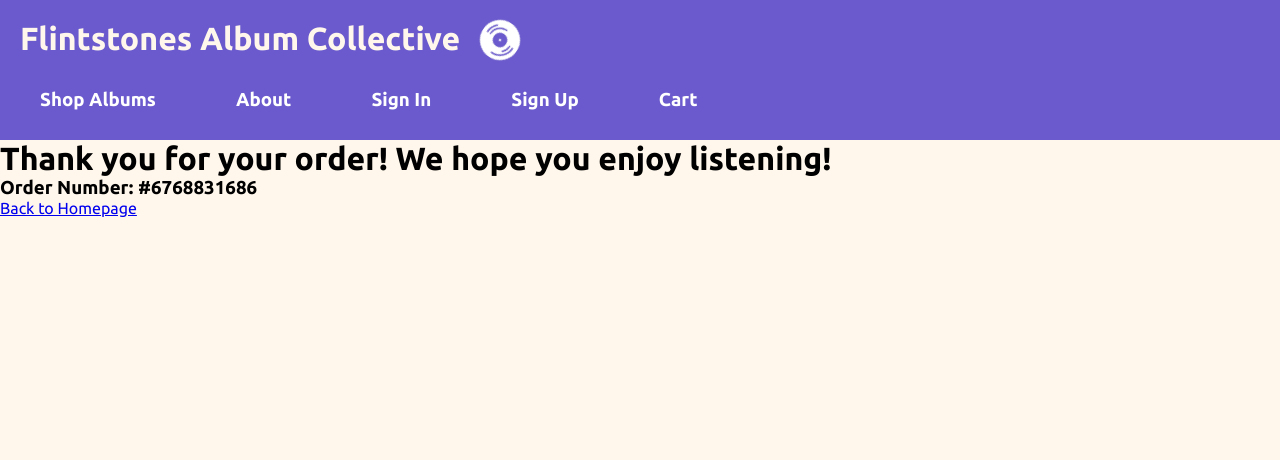
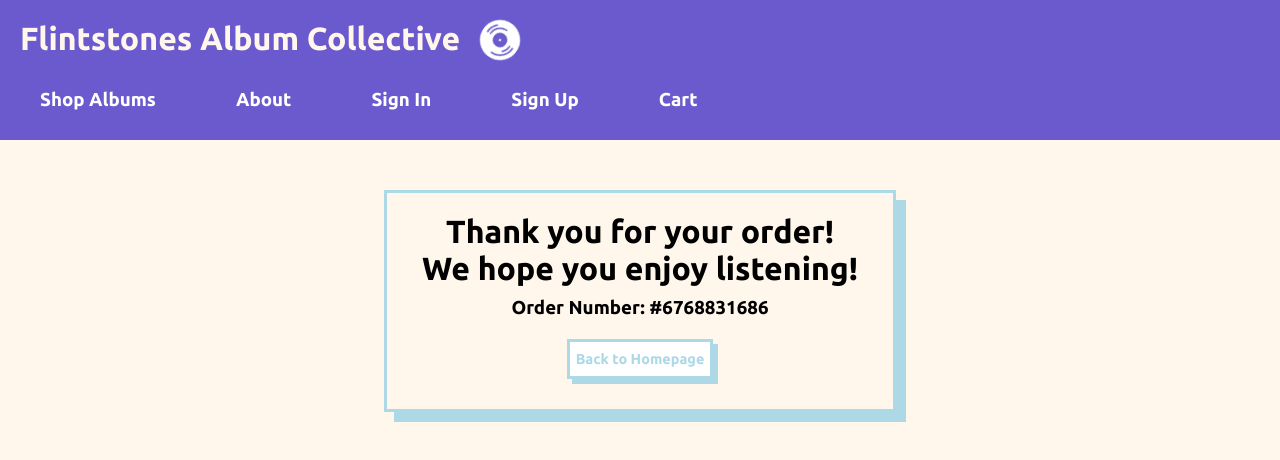
Before and after one commit to sllozier/lozier-ecommerce-site, a React app: page /confirmation in a window 1280 px wide. Shown: the top 460 px of the page. Built offline with nearby package versions, Linux system fonts and the light colour scheme.

Commit message:
still chugging;

```diff
--- a/public/style.css
+++ b/public/style.css
@@ -356,7 +356,7 @@ nav h3:hover {
 .signup-container form {
   display: flex;
   flex-direction: column;
-  align-items: center;
+  /* align-items: center; */
   padding: 10px 40px;
 }
 
@@ -374,10 +374,10 @@ nav h3:hover {
 .signup-container form>button {
   background-color: white;
   border: 3px solid lightblue;
-  width: 100px;
+  /* width: 100px; */
   box-shadow: 5px 5px lightblue;
   height: 40px;
-  margin: 10px;
+  /* margin: 10px; */
   color: lightblue;
   font-size: 0.7em;
   font-weight: 600;
@@ -398,8 +398,8 @@ nav h3:hover {
 }
 
 .landing-container>h1 {
-  color: slateblue;
-  border: 6px solid slateblue;
+  color: lightblue;
+  border: 6px solid lightblue;
   /* background-color: lightblue; */
   /* box-shadow: 7px 7px slateblue; */
   padding: 20px;
@@ -407,11 +407,11 @@ nav h3:hover {
   transition: ease-in-out 0.2s;
 }
 
-.landing-container>h1:hover {
+/* .landing-container>h1:hover {
   color: lightblue;
   background-color: slateblue;
   transition: ease-in-out 0.2s;
-}
+} */
 
 .landing-container>img {
   /* margin: 60px 0; */
@@ -693,6 +693,95 @@ nav h3:hover {
   flex-direction: column;
 }
 
+.cart-container {
+  display: flex;
+  flex-direction: column;
+  align-items: center;
+  border: 3px solid lightblue;
+  margin: 50px 30%;
+  padding: 20px;
+  box-shadow: 10px 10px lightblue;
+  transition: ease-in-out 0.2s;
+}
+
+.cart-container:hover {
+  border: 3px solid slateblue;
+  box-shadow: 15px 15px slateblue;
+  transition: ease-in-out 0.2s;
+}
+
+.cart-container h1 {
+  text-align: center;
+}
+
+.cart-container h3 {
+  margin: 10px 0;
+}
+
+.cart-container button {
+  background-color: white;
+  border: 3px solid lightblue;
+  box-shadow: 5px 5px lightblue;
+  height: 40px;
+  margin: 10px;
+  color: lightblue;
+  font-size: 0.9em;
+  font-weight: 600;
+  transition: ease-in-out 0.2s;
+}
+
+.cart-container button:hover {
+  border: 3px solid slateblue;
+  color: slateblue;
+  box-shadow: 5px 5px slateblue;
+  transition: ease-in-out 0.2s;
+}
+
+.confirmation-page-container {
+  display: flex;
+  flex-direction: column;
+  align-items: center;
+  border: 3px solid lightblue;
+  margin: 50px 30%;
+  padding: 20px;
+  box-shadow: 10px 10px lightblue;
+  transition: ease-in-out 0.2s;
+}
+
+.confirmation-page-container:hover {
+  border: 3px solid slateblue;
+  box-shadow: 15px 15px slateblue;
+  transition: ease-in-out 0.2s;
+}
+
+.confirmation-page-container h1 {
+  text-align: center;
+}
+
+.confirmation-page-container h3 {
+  text-align: center;
+  margin: 10px 0;
+}
+
+.confirmation-page-container button {
+  background-color: white;
+  border: 3px solid lightblue;
+  box-shadow: 5px 5px lightblue;
+  height: 40px;
+  margin: 10px;
+  color: lightblue;
+  font-size: 0.9em;
+  font-weight: 600;
+  transition: ease-in-out 0.2s;
+}
+
+.confirmation-page-container button:hover {
+  border: 3px solid slateblue;
+  color: slateblue;
+  box-shadow: 5px 5px slateblue;
+  transition: ease-in-out 0.2s;
+}
+
 @keyframes slideDown {
   0% {
     transform: translateY(-50px);
--- a/src/components/Cart/Cart.js
+++ b/src/components/Cart/Cart.js
@@ -13,7 +13,7 @@ const Cart = () => {
 
     let UUID = cart.UUID || 'empty';
     const accountId = auth.id || 0;
-    if(accountId === 0 && UUID === 'empty' && localStorage.UUID !== undefined){
+    if (accountId === 0 && UUID === 'empty' && localStorage.UUID !== undefined) {
         UUID = localStorage.getItem('UUID');
     }
     const lineItems = cart.products || [];
@@ -26,16 +26,14 @@ const Cart = () => {
         <div>
             {lineItems ? (
                 <div>
-                    <div className='row'>
-                        <h3>Cart or Bag or Whatever</h3>
-                    </div>
+
                     <div className='row-lineItem'>
                         <div className='column'>
-                            {lineItems.map((item) =>(
+                            {lineItems.map((item) => (
                                 <div key={item.id} className='row-item'>
                                     <div className='column'>
                                         <Link to={`/products/${item.id}`}>
-                                            <img className='album-img' src={item['imageUrl']}/>
+                                            <img className='album-img' src={item['imageUrl']} />
                                         </Link>
                                     </div>
                                     <div className='column-heading'>
@@ -55,9 +53,9 @@ const Cart = () => {
                                                 <button
                                                     className='quantity-button-decrement'
                                                     onClick={() => {
-                                                    if(item.lineItem.quantity > 1){
+                                                        if (item.lineItem.quantity > 1) {
                                                             dispatch(updateQuantities(cart.id, UUID, accountId, item.id, 'decrement'));
-                                                    }else{
+                                                        } else {
                                                             dispatch(removeItem(cart.id, item.id, accountId, UUID));
                                                         }
                                                     }}>
@@ -79,35 +77,24 @@ const Cart = () => {
                                 </div>
                             ))}
                         </div>
-                        <div className='column-summary'>
+                        <div className='cart-container'>
                             <h1>Cart or Order Summary?</h1>
-                            <div className='row'>
-                                <div className='column'>Subtotal:</div>
-                                <div className='column'>{'$'} {cart.orderTotal}</div>
-                            </div>
-                            <div className='row'>
-                            <div className='column'>Shipping:</div>
-                            <div className='column'>$5.00</div>
-                            </div>
-                            <div className='row'>
-                            <div className='column'>Tax:</div>
-                            <div className='column'>8.75%</div>
-                            </div>
-                            <div className='row-total'>
-                            <div className='column'>Total:</div>
-                            <div className='column'>{'$'} {cart.orderTotal + 5 + (cart.orderTotal + 5) * 0.0875}</div>
-                            </div>
+                            <h3 className='column'>Subtotal: $ {cart.orderTotal}</h3>
+                            <h3 className='column'>Shipping: $5.00</h3>
+                            <h3 className='column'>Tax: 8.75%</h3>
+                            <h3 className='column'>Total: {'$'} {((cart.orderTotal * 1.0875) + 5).toFixed(2)}</h3>
+
                             {auth.id ? (
                                 <div className='row'>
                                     <Link to='/confirmation'>
                                         <button className='sign-up-button' onClick={() => {
-                                        if(accountId !== 0){
+                                            if (accountId !== 0) {
                                                 dispatch(checkout(UUID));
                                             }
                                         }}>Checkout</button>
                                     </Link>
                                 </div>
-                            ):(
+                            ) : (
                                 <div className='row'>
                                     <Link to='/account-nav/signup'>
                                         <button className='signup-button'>Sign Up</button>
@@ -117,7 +104,7 @@ const Cart = () => {
                         </div>
                     </div>
                 </div>
-            ): (
+            ) : (
                 <div >
                     <h3>Your Cart is Empty!!</h3>
                 </div>
--- a/src/components/ConfirmationPage/ConfirmationPage.js
+++ b/src/components/ConfirmationPage/ConfirmationPage.js
@@ -8,11 +8,14 @@ const ConfirmationPage = () => {
 
     let orderNumber = Math.floor(Math.random() * (max - min + 1) + min);
 
-    return(
-        <div className='confirmation-page'>
-            <h1>Thank you for your order! We hope you enjoy listening!</h1>
+    return (
+        <div className='confirmation-page-container'>
+            <h1>Thank you for your order!</h1>
+            <h1>We hope you enjoy listening!</h1>
             <h3>{`Order Number: #${orderNumber}`}</h3>
-            <Link to='/products'>Back to Homepage</Link>
+            <Link to='/products'>
+                <button>Back to Homepage</button>
+            </Link>
         </div>
     )
 };
```
Lines whose indentation alone changed are shown as unchanged.
